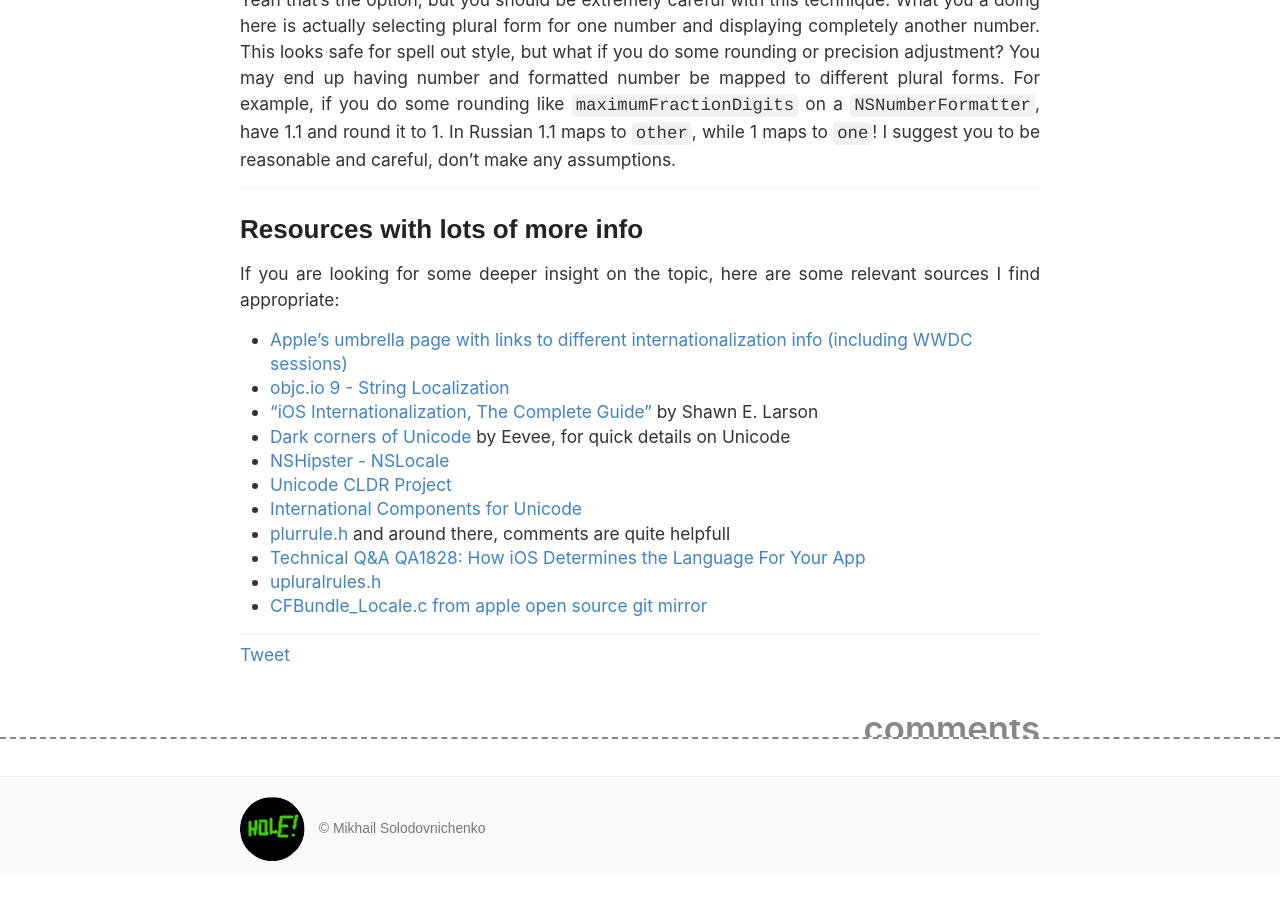
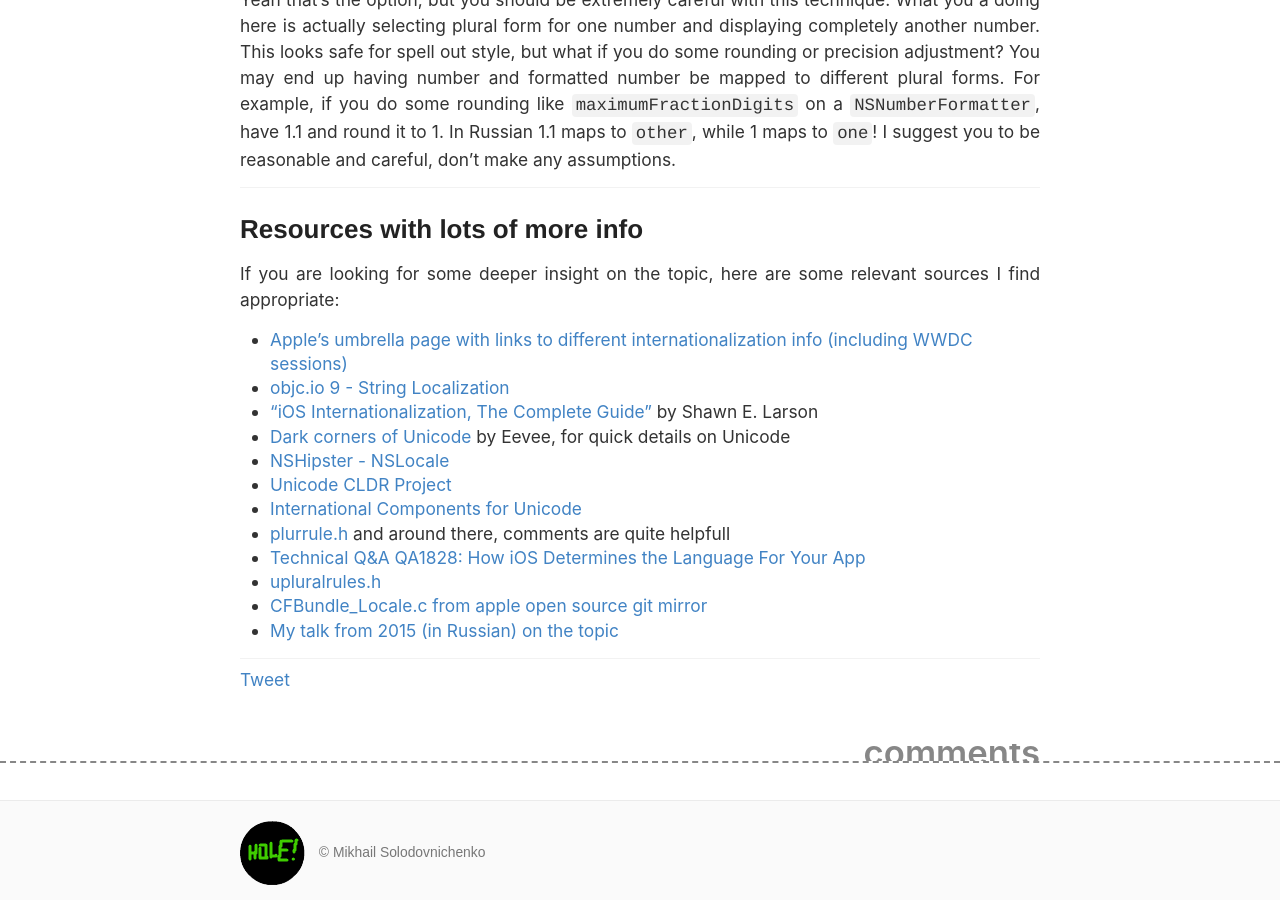
Before and after one commit to maniak-dobrii/maniak-dobrii.github.io, a Jekyll site: the page built from _posts/2015-9-22-understanding-ios-internationalization.md, in a window 1280 px wide and 900 px high, scrolled down 19051 px. Built offline with Jekyll 4.4.1, drawn with Linux system fonts in a browser that asks for light colours; comment, search, counter and statistics services are not loaded; before the commit the page ends 19927 px from its top, so only the background shows below that.

Commit message:
Added link to my talk from 2015 on Internationalization

```diff
--- a/_posts/2015-9-22-understanding-ios-internationalization.md
+++ b/_posts/2015-9-22-understanding-ios-internationalization.md
@@ -522,3 +522,4 @@ If you are looking for some deeper insight on the topic, here are some relevant
  - [Technical Q&A QA1828: How iOS Determines the Language For Your App](https://developer.apple.com/library/prerelease/ios/qa/qa1828/_index.html)
  - [upluralrules.h](http://www.opensource.apple.com/source/ICU/ICU-491.11.3/icuSources/i18n/unicode/upluralrules.h)
  - [CFBundle_Locale.c from apple open source git mirror](https://github.com/opensource-apple/CF/blob/3cc41a76b1491f50813e28a4ec09954ffa359e6f/CFBundle_Locale.c)
+ - [My talk from 2015 (in Russian) on the topic](https://events.yandex.ru/lib/talks/3281/)
```
